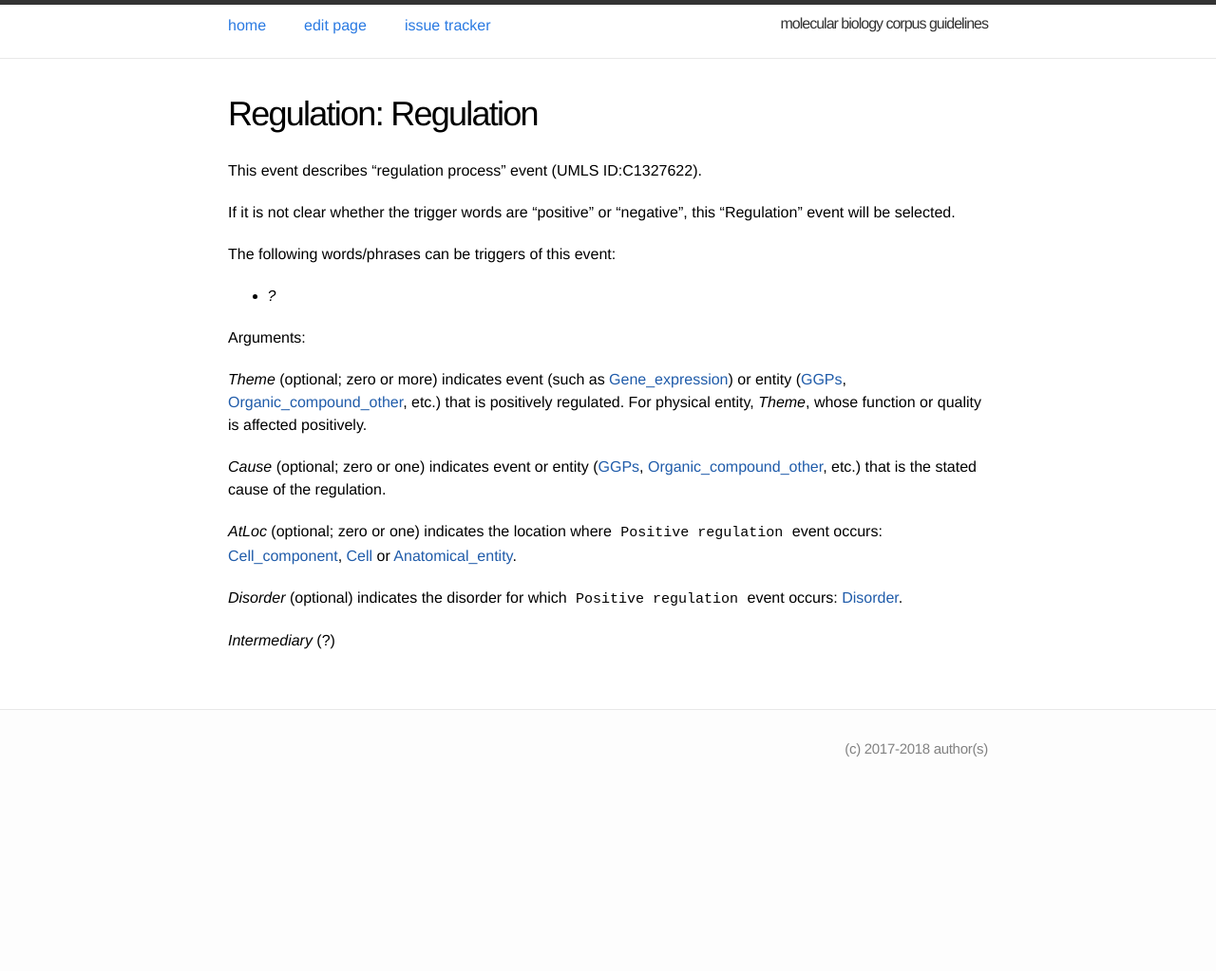
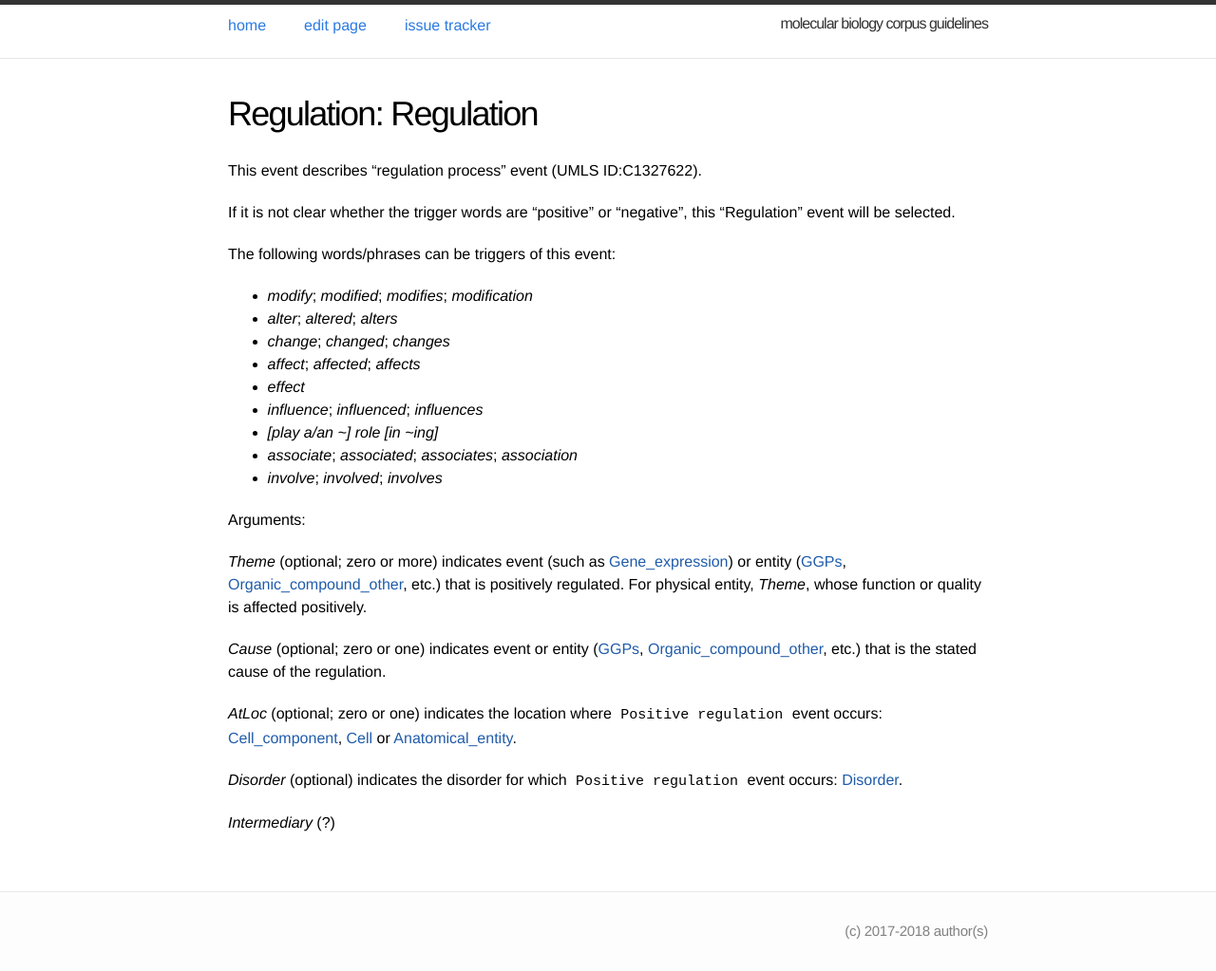
Before and after one commit to ezcatdb/molbiol_lung_corpus-guidelines, a Jekyll site: the page built from _event/Regulation.md, in a window 1280 px wide. Shown: the whole page at 95% size. Built offline with Jekyll 4.4.1, drawn with Linux system fonts in a browser that asks for light colours; before the commit the page ends 900 px from its top, so only the background shows below that.

Commit message:
trigger words included in _event/Regulation.md

```diff
--- a/_event/Regulation.md
+++ b/_event/Regulation.md
@@ -14,7 +14,15 @@ This event describes "regulation process" event (UMLS ID:C1327622).
 If it is not clear whether the trigger words are "positive" or "negative", this "Regulation" event will be selected.
 
 The following words/phrases can be triggers of this event:
-- *?*
+- *modify*; *modified*; *modifies*; *modification*
+- *alter*; *altered*; *alters*
+- *change*; *changed*; *changes*
+- *affect*; *affected*; *affects*
+- *effect*
+- *influence*; *influenced*; *influences*
+- *[play a/an ~] role [in ~ing]*
+- *associate*; *associated*; *associates*; *association*
+- *involve*; *involved*; *involves*
 
 Arguments:
 
```
